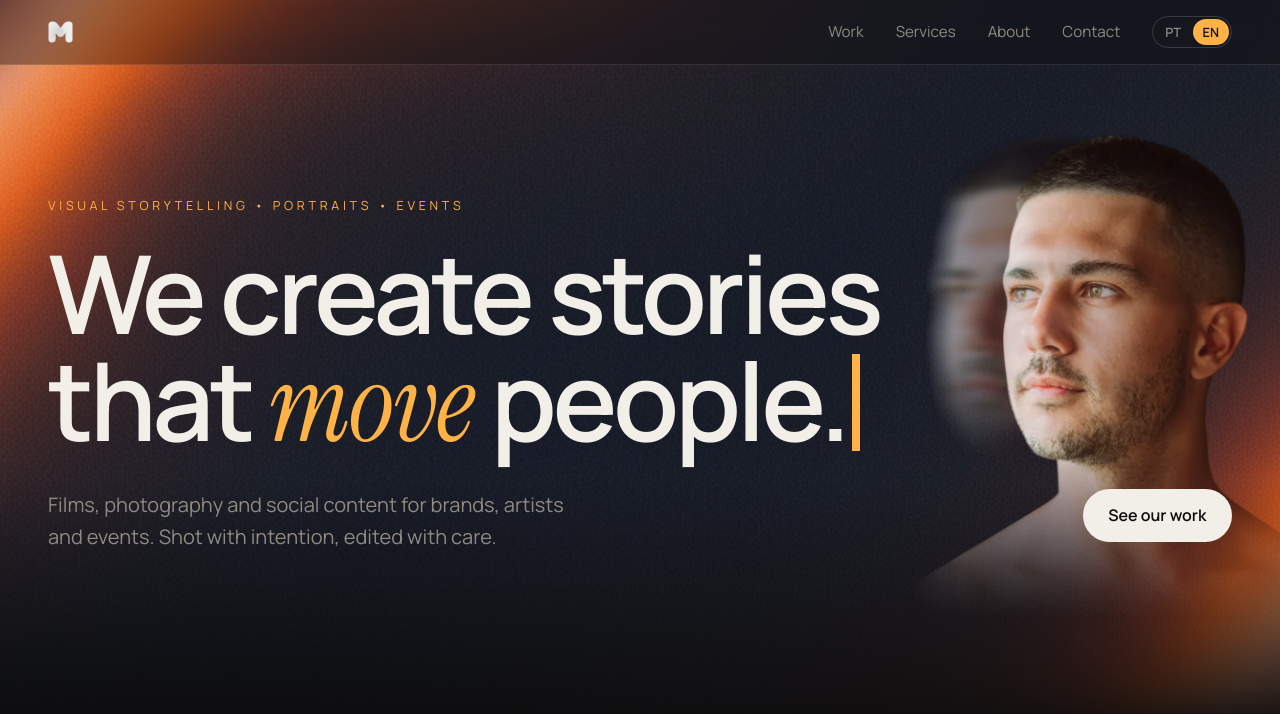
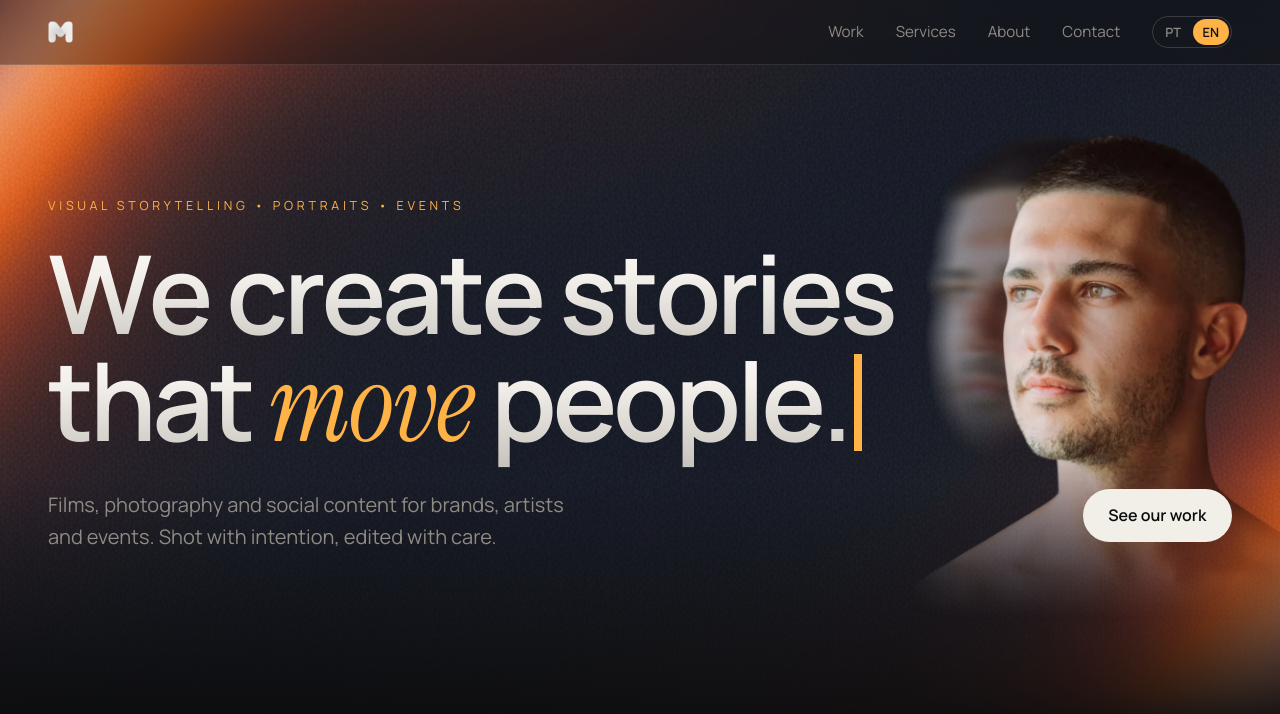
Before and after one commit to danielbalsinha/Movedbyvisuals, a plain HTML site: page index.html in a window 1280 px wide. Shown: the top 714 px of the page. Drawn offline with Linux system fonts and the light colour scheme.

Commit message:
Add files via upload

```diff
--- a/css/style.css
+++ b/css/style.css
@@ -208,6 +208,18 @@ h2 {
   color: var(--accent);
 }
 
+/* gradiente muito suave dentro das letras brancas do título (o "movem" laranja não muda) */
+.hero h1 > .tw-c {
+  background: linear-gradient(180deg, #ffffff 0%, #f4f1ec 40%, #bdb9b3 100%);
+  -webkit-background-clip: text;
+  background-clip: text;
+  -webkit-text-fill-color: transparent;
+  /* a área do gradiente é um pouco mais larga do que a letra, para não cortar
+     as partes que saem para os lados (ex: o "W" e o "e"), sem mudar o espaçamento */
+  padding: 0.1em 0.12em;
+  margin: 0 -0.12em;
+}
+
 .hero-bottom {
   display: flex;
   flex-wrap: wrap;
@@ -220,6 +232,13 @@ h2 {
   max-width: 34rem;
   font-size: clamp(1.05rem, 1.6vw, 1.25rem);
   color: var(--muted);
+}
+
+/* no computador: 2 linhas com o mesmo comprimento (a largura é calculada em js/main.js) */
+.hero .lead.is-fit {
+  max-width: none;
+  text-align: justify;
+  text-align-last: justify;
 }
 
 .showreel {
```
